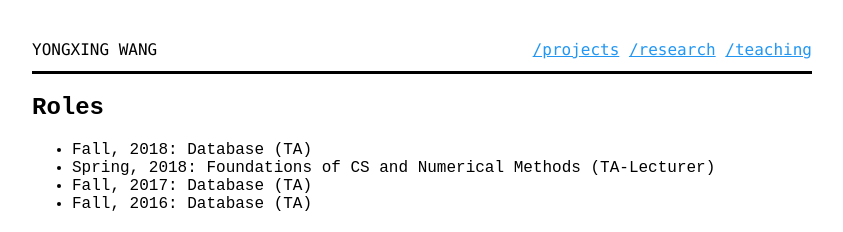
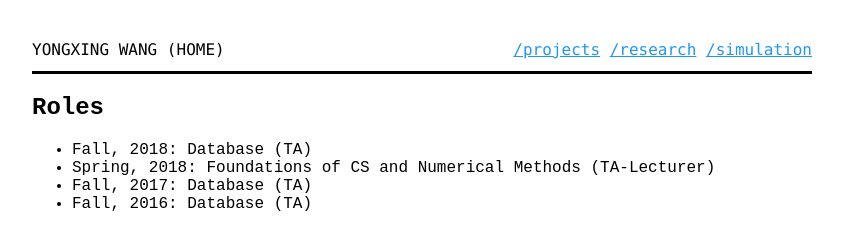
Before and after one commit to yongxingwang/yongxingwang.github.io, a Jekyll site: the page built from simulation/index.html, in a window 1280 px wide. Shown: the top 232 px of the page, without its empty margins (218-1061 px from the left). Built offline with Jekyll 4.4.1, drawn with Linux system fonts in a browser that asks for light colours.

Commit message:
First Commit

```diff
--- a/_includes/navigation.html
+++ b/_includes/navigation.html
@@ -1,8 +1,8 @@
 <nav>
     <ul>
-        <li><a href="/">YONGXING WANG</a></li>
+        <li><a href="/">YONGXING WANG (HOME)</a></li>
         <li><a href="/projects.html">/projects</a></li>
         <li><a href="/research.html">/research</a></li>
-        <li><a href="/teaching/">/teaching</a></li>
+        <li><a href="/simulation/">/simulation</a></li>
     </ul>
 </nav>
```
Also changed, not shown: simulation/cnum.html (renamed from teaching/cnum.html), simulation/index.html (renamed from teaching/index.html).
